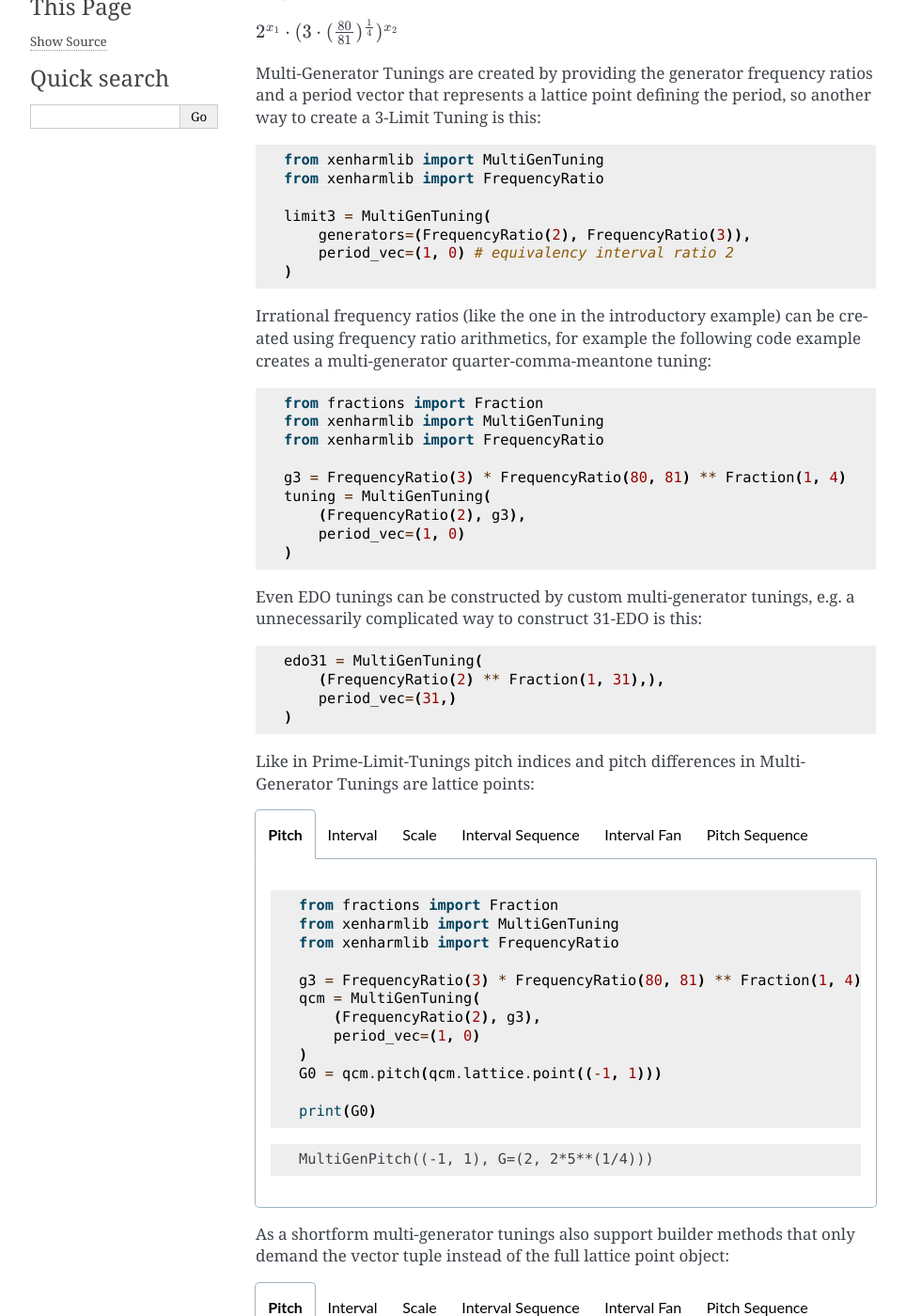
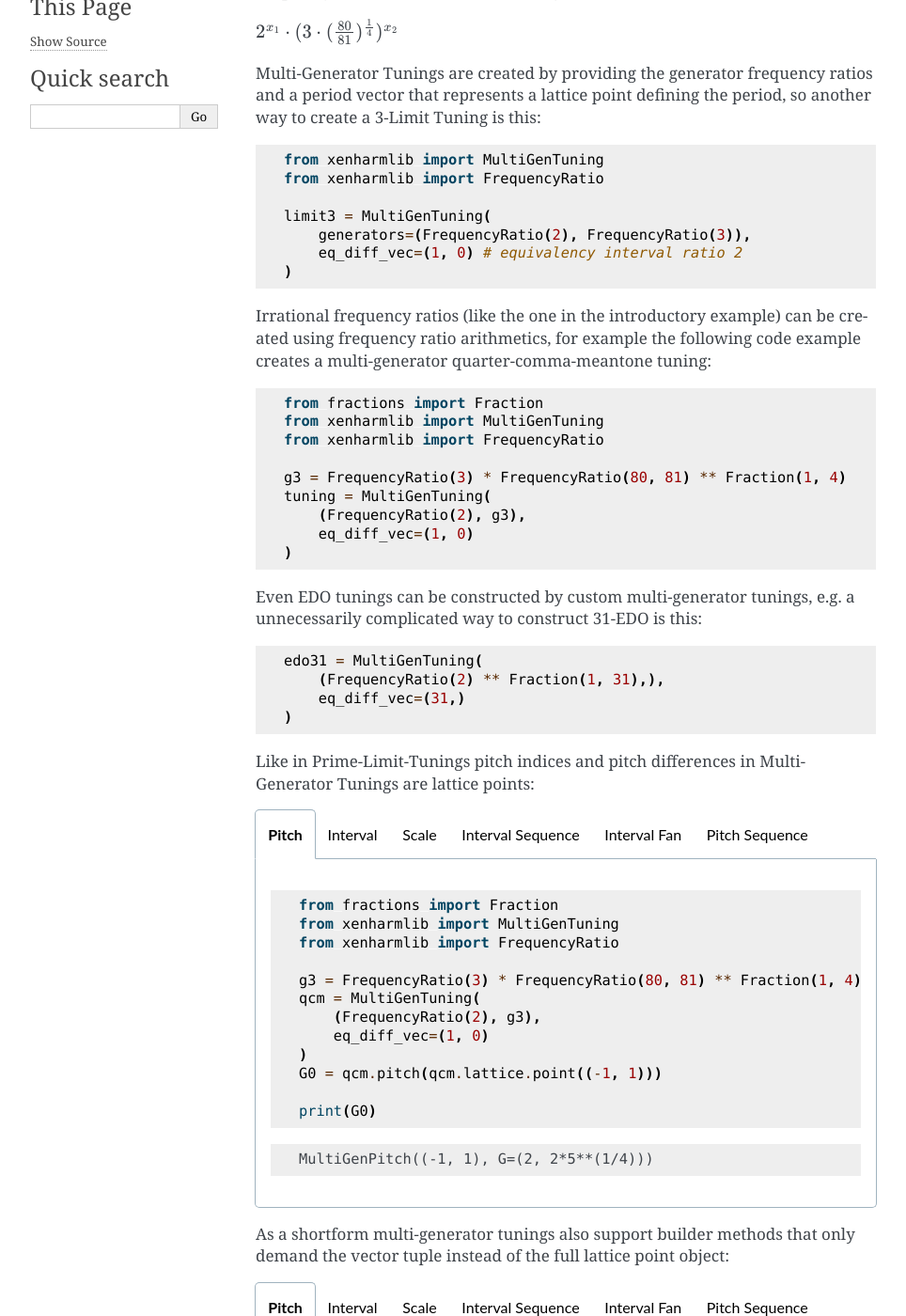
Before and after one commit to retooth2/xenharmlib, a Sphinx documentation site: the page built from doc/multigen_tunings.rst, in a window 1280 px wide and 1400 px high, scrolled down 408 px. Shown: the whole window at 94% size, without its empty margins (148-1112 px from the left). Built offline with Sphinx 7.4.7, drawn with Linux system fonts in a browser that asks for light colours; some of the changed text lies outside the part shown.

Commit message:
refactor: renamed period_vec param to eq_diff_vec
this is more consistent with e.g. the eq_diff constant of
origin contexts

```diff
--- a/doc/lattice_points.rst
+++ b/doc/lattice_points.rst
@@ -123,11 +123,11 @@ lattice points of different origins can not be mixed:
 
    tuning_a = MultiGenTuning(
        (FrequencyRatio(2), FrequencyRatio(3)),
-       period_vec=(1, 0)
+       eq_diff_vec=(1, 0)
    )
    tuning_b = MultiGenTuning(
        (FrequencyRatio(2), FrequencyRatio(7)),
-       period_vec=(1, 0)
+       eq_diff_vec=(1, 0)
    )
 
    try:
--- a/doc/multigen_tunings.rst
+++ b/doc/multigen_tunings.rst
@@ -26,7 +26,7 @@ period, so another way to create a 3-Limit Tuning is this:
 
    limit3 = MultiGenTuning(
        generators=(FrequencyRatio(2), FrequencyRatio(3)),
-       period_vec=(1, 0) # equivalency interval ratio 2
+       eq_diff_vec=(1, 0) # equivalency interval ratio 2
    )
 
 Irrational frequency ratios (like the one in the introductory example)
@@ -43,7 +43,7 @@ tuning:
    g3 = FrequencyRatio(3) * FrequencyRatio(80, 81) ** Fraction(1, 4)
    tuning = MultiGenTuning(
        (FrequencyRatio(2), g3),
-       period_vec=(1, 0)
+       eq_diff_vec=(1, 0)
    )
 
 Even EDO tunings can be constructed by custom multi-generator tunings,
@@ -53,7 +53,7 @@ e.g. a unnecessarily complicated way to construct 31-EDO is this:
 
    edo31 = MultiGenTuning(
        (FrequencyRatio(2) ** Fraction(1, 31),),
-       period_vec=(31,)
+       eq_diff_vec=(31,)
    )
 
 Like in Prime-Limit-Tunings pitch indices and pitch differences in
@@ -72,7 +72,7 @@ Multi-Generator Tunings are lattice points:
          g3 = FrequencyRatio(3) * FrequencyRatio(80, 81) ** Fraction(1, 4)
          qcm = MultiGenTuning(
              (FrequencyRatio(2), g3),
-             period_vec=(1, 0)
+             eq_diff_vec=(1, 0)
          )
          G0 = qcm.pitch(qcm.lattice.point((-1, 1)))
 
@@ -93,7 +93,7 @@ Multi-Generator Tunings are lattice points:
          g3 = FrequencyRatio(3) * FrequencyRatio(80, 81) ** Fraction(1, 4)
          qcm = MultiGenTuning(
              (FrequencyRatio(2), g3),
-             period_vec=(1, 0)
+             eq_diff_vec=(1, 0)
          )
          P5 = qcm.diff_interval(qcm.lattice.point((-1, 1)))
 
@@ -114,7 +114,7 @@ Multi-Generator Tunings are lattice points:
          g3 = FrequencyRatio(3) * FrequencyRatio(80, 81) ** Fraction(1, 4)
          qcm = MultiGenTuning(
              (FrequencyRatio(2), g3),
-             period_vec=(1, 0)
+             eq_diff_vec=(1, 0)
          )
          harmonic_series = qcm.index_scale(
              [
@@ -142,7 +142,7 @@ Multi-Generator Tunings are lattice points:
          g3 = FrequencyRatio(3) * FrequencyRatio(80, 81) ** Fraction(1, 4)
          qcm = MultiGenTuning(
              (FrequencyRatio(2), g3),
-             period_vec=(1, 0)
+             eq_diff_vec=(1, 0)
          )
          major_triad = qcm.diff_interval_seq(
              [
@@ -168,7 +168,7 @@ Multi-Generator Tunings are lattice points:
          g3 = FrequencyRatio(3) * FrequencyRatio(80, 81) ** Fraction(1, 4)
          qcm = MultiGenTuning(
              (FrequencyRatio(2), g3),
-             period_vec=(1, 0)
+             eq_diff_vec=(1, 0)
          )
          harmonic_series = qcm.diff_interval_fan(
              [
@@ -195,7 +195,7 @@ Multi-Generator Tunings are lattice points:
          g3 = FrequencyRatio(3) * FrequencyRatio(80, 81) ** Fraction(1, 4)
          qcm = MultiGenTuning(
              (FrequencyRatio(2), g3),
-             period_vec=(1, 0)
+             eq_diff_vec=(1, 0)
          )
          harmonic_series = qcm.index_seq(
              [
@@ -226,7 +226,7 @@ only demand the vector tuple instead of the full lattice point object:
          g3 = FrequencyRatio(3) * FrequencyRatio(80, 81) ** Fraction(1, 4)
          qcm = MultiGenTuning(
              (FrequencyRatio(2), g3),
-             period_vec=(1, 0)
+             eq_diff_vec=(1, 0)
          )
          G0 = qcm.vec_pitch((-1, 1))
 
@@ -246,7 +246,7 @@ only demand the vector tuple instead of the full lattice point object:
          g3 = FrequencyRatio(3) * FrequencyRatio(80, 81) ** Fraction(1, 4)
          qcm = MultiGenTuning(
              (FrequencyRatio(2), g3),
-             period_vec=(1, 0)
+             eq_diff_vec=(1, 0)
          )
          P5 = qcm.vec_interval((-1, 1))
 
@@ -265,7 +265,7 @@ only demand the vector tuple instead of the full lattice point object:
          g3 = FrequencyRatio(3) * FrequencyRatio(80, 81) ** Fraction(1, 4)
          qcm = MultiGenTuning(
              (FrequencyRatio(2), g3),
-             period_vec=(1, 0)
+             eq_diff_vec=(1, 0)
          )
          harmonic_series = qcm.vec_scale(
              [(0, 0), (1, 0), (0, 1)]
@@ -287,7 +287,7 @@ only demand the vector tuple instead of the full lattice point object:
          g3 = FrequencyRatio(3) * FrequencyRatio(80, 81) ** Fraction(1, 4)
          qcm = MultiGenTuning(
              (FrequencyRatio(2), g3),
-             period_vec=(1, 0)
+             eq_diff_vec=(1, 0)
          )
          major_triad = qcm.vec_interval_seq(
              [(-6, 4), (3, -3)]
@@ -308,7 +308,7 @@ only demand the vector tuple instead of the full lattice point object:
          g3 = FrequencyRatio(3) * FrequencyRatio(80, 81) ** Fraction(1, 4)
          qcm = MultiGenTuning(
              (FrequencyRatio(2), g3),
-             period_vec=(1, 0)
+             eq_diff_vec=(1, 0)
          )
          harmonic_series = qcm.vec_interval_fan(
              [(0, 0), (1, 0), (0, 1)]
@@ -329,7 +329,7 @@ only demand the vector tuple instead of the full lattice point object:
          g3 = FrequencyRatio(3) * FrequencyRatio(80, 81) ** Fraction(1, 4)
          qcm = MultiGenTuning(
              (FrequencyRatio(2), g3),
-             period_vec=(1, 0)
+             eq_diff_vec=(1, 0)
          )
          harmonic_series = qcm.vec_seq(
              [(0, 0), (1, 0), (0, 1)]
@@ -380,7 +380,7 @@ of prime limit pre-images:
    g3 = FrequencyRatio(3) * FrequencyRatio(80, 81) ** Fraction(1, 4)
    qcm = MultiGenTuning(
        (FrequencyRatio(2), g3),
-       period_vec=(1, 0)
+       eq_diff_vec=(1, 0)
    )
 
    l3_minor_triad = limit3.rs_scale(['1/1', '81/64', '3/2'])
--- a/doc/prim_freq_repr.rst
+++ b/doc/prim_freq_repr.rst
@@ -94,7 +94,7 @@ when applied to other tuning contexts:
 
          sg237 = MultiGenTuning(
              [FrequencyRatio(p) for p in [2, 3, 7]],
-             period_vec=(1, 0, 0)
+             eq_diff_vec=(1, 0, 0)
          )
 
          pitch_a = limit5.pitch(limit5.lattice.point((-1, 1, 1)))
@@ -179,7 +179,7 @@ which then the tuning creates the lattice point object "under the hood":
 
          sg237 = MultiGenTuning(
              [FrequencyRatio(p) for p in [2, 3, 7]],
-             period_vec=(1, 0, 0)
+             eq_diff_vec=(1, 0, 0)
          )
 
          pitch = sg237.vec_pitch((0, 1, 0))
--- a/doc/prim_interval_seq.rst
+++ b/doc/prim_interval_seq.rst
@@ -382,7 +382,7 @@ a full :class:`~xenharmlib.core.lattice.LatticePoint` object.
 
          sg237 = MultiGenTuning(
              [FrequencyRatio(p) for p in [2, 3, 7]],
-             period_vec=(1, 0, 0)
+             eq_diff_vec=(1, 0, 0)
          )
 
          iseq = sg237.vec_interval_seq(
--- a/doc/prim_scale.rst
+++ b/doc/prim_scale.rst
@@ -466,7 +466,7 @@ verbose:
 
          sg237 = MultiGenTuning(
              [FrequencyRatio(p) for p in [2, 3, 7]],
-             period_vec=(1, 0, 0)
+             eq_diff_vec=(1, 0, 0)
          )
 
          scale = sg237.vec_scale(
```
Also changed, not shown: 5 other files.
